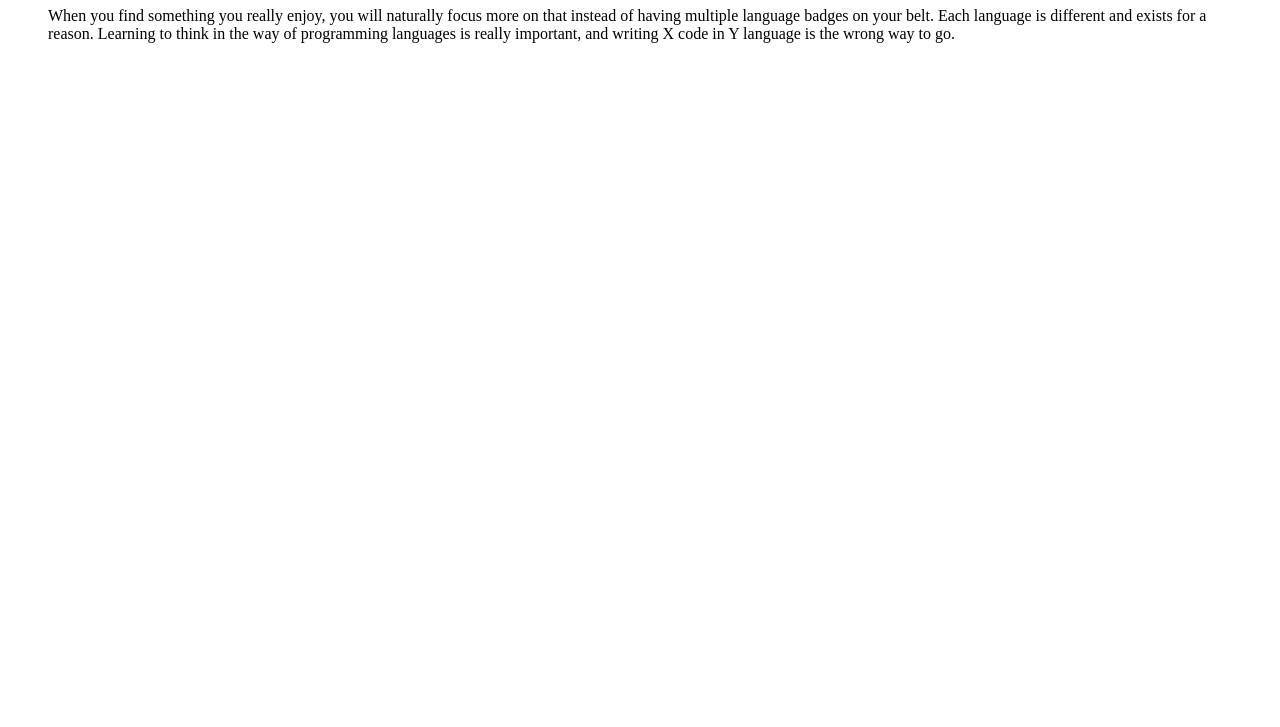
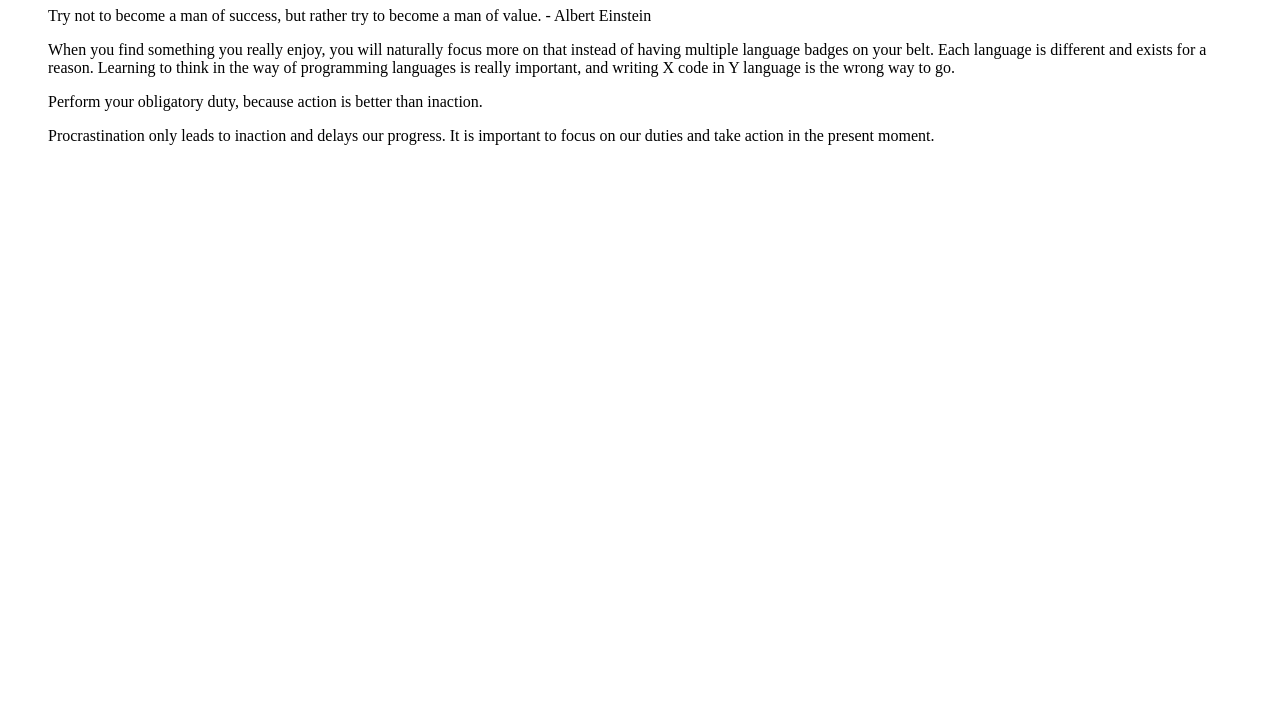
Before and after one commit to TurbulenceChaos/turbulencechaos.github.io, a plain HTML site: page Thinking/Thinking.html in a window 1280 px wide. Shown: the part 73-800 px from the top of the page. Drawn offline with Linux system fonts and the light colour scheme.

Commit message:
Update Thinking

```diff
--- a/Thinking/Thinking.html
+++ b/Thinking/Thinking.html
@@ -5,6 +5,10 @@
   </head>
   <body>
     <h1>Thinking</h1>
+    <blockquote cite="https://en.wikipedia.org/wiki/Albert_Einstein">
+     Try not to become a man of success, but rather try to become a man of value. - Albert Einstein
+    </blockquote>
+
     <blockquote
       cite="https://www.reddit.com/r/learnprogramming/comments/bsfi3i/comment/eon36or/?utm_source=share&utm_medium=web3x&utm_name=web3xcss&utm_term=1&utm_content=share_button"
     >
@@ -16,5 +20,15 @@
         Y language is the wrong way to go.
       </p>
     </blockquote>
+
+    <blockquote cite="https://www.holy-bhagavad-gita.org/chapter/3/verse/8">
+      <p>
+        Perform your obligatory duty, because action is better than inaction.
+      </p>
+      <p>
+        Procrastination only leads to inaction and delays our progress. It is
+        important to focus on our duties and take action in the present moment.
+      </p>
+    </blockquote>
   </body>
 </html>
```
